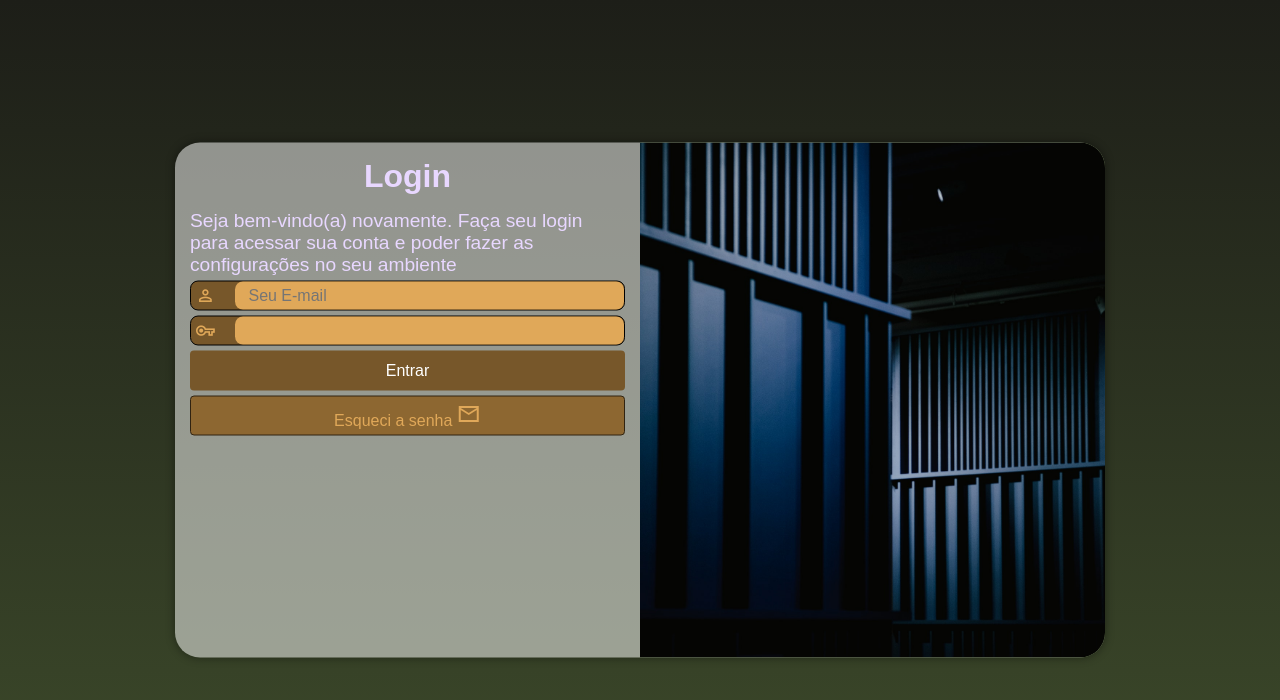
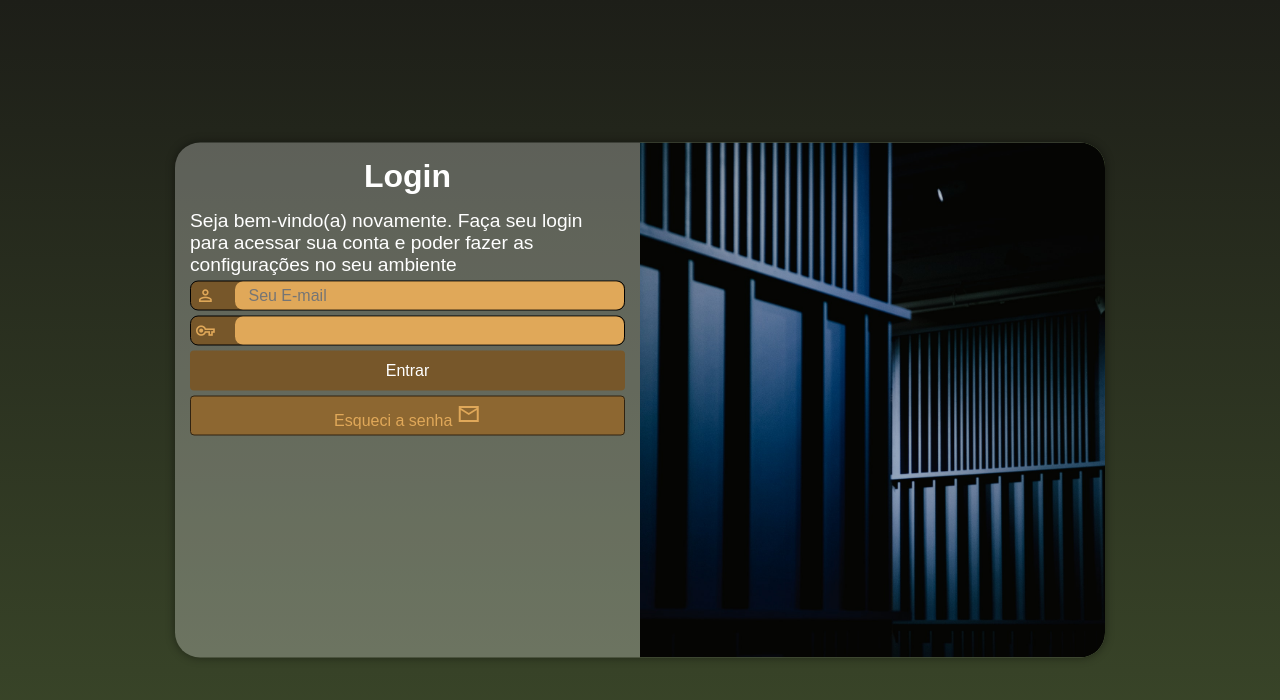
Before and after one commit to Filipsant/projeto-login, a plain HTML site: page index.html in a window 1280 px wide. Drawn offline with nearby package versions, Linux system fonts and the light colour scheme.

Commit message:
finalizei projeto

```diff
--- a/estilos/style.css
+++ b/estilos/style.css
@@ -38,7 +38,7 @@ section#login{
     left: 50%;
     overflow: hidden;
     transform: translate(-50%, -50%);
-    background-color:rgba(255, 255, 255, 0.507);
+    background-color:rgba(255, 255, 255, 0.267);
     width: 250px;
     height: 515px;
     border-radius: 25px;
@@ -63,12 +63,12 @@ section#login > div#formulario{
 div#formulario > h1 {
     text-align: center;
     margin-bottom: 15px;
-    color: #e8d7ff;
+    color: white;
 }
 
 div#formulario > p {
     font-size: 0.8em;
-    color :#e8d7ff;
+    color :white;
 }
 
 
```
